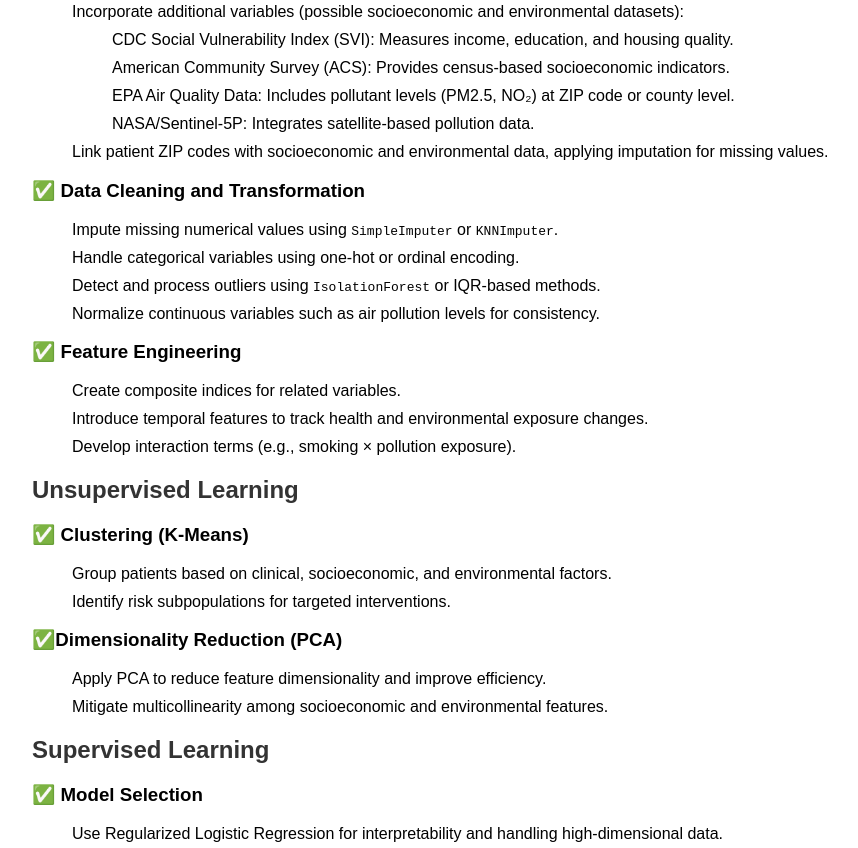
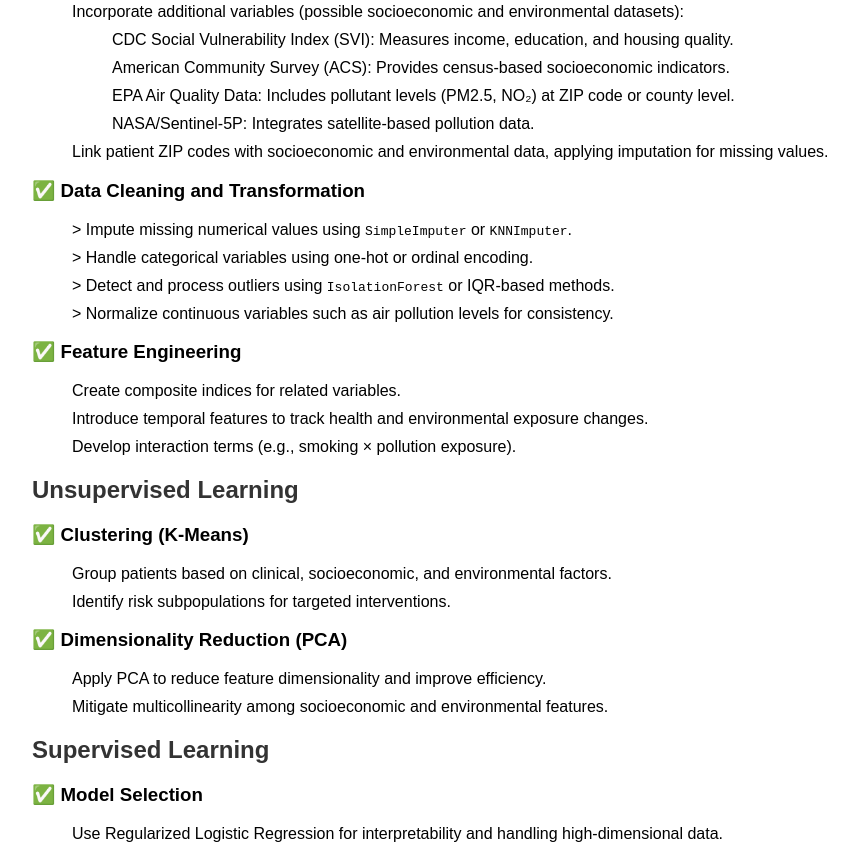
Before and after one commit to annayirp/CS7641_Project, a plain HTML site: page index.html in a window 1280 px wide. Shown: the part 676-1524 px from the top of the page, without its empty margins (8-866 px from the left). Drawn offline with Linux system fonts and the light colour scheme.

Commit message:
updating methods.html

```diff
--- a/index.html
+++ b/index.html
@@ -53,10 +53,10 @@
 
             <h3>✅ Data Cleaning and Transformation</h3>
             <ul>
-                <li>Impute missing numerical values using <code>SimpleImputer</code> or <code>KNNImputer</code>.</li>
-                <li>Handle categorical variables using one-hot or ordinal encoding.</li>
-                <li>Detect and process outliers using <code>IsolationForest</code> or IQR-based methods.</li>
-                <li>Normalize continuous variables such as air pollution levels for consistency.</li>
+                <li>> Impute missing numerical values using <code>SimpleImputer</code> or <code>KNNImputer</code>.</li>
+                <li>> Handle categorical variables using one-hot or ordinal encoding.</li>
+                <li>> Detect and process outliers using <code>IsolationForest</code> or IQR-based methods.</li>
+                <li>> Normalize continuous variables such as air pollution levels for consistency.</li>
             </ul>
 
             <h3>✅ Feature Engineering</h3>
@@ -75,7 +75,7 @@
                 <li>Identify risk subpopulations for targeted interventions.</li>
             </ul>
 
-            <h3>✅Dimensionality Reduction (PCA)</h3>
+            <h3>✅ Dimensionality Reduction (PCA)</h3>
             <ul>
                 <li>Apply PCA to reduce feature dimensionality and improve efficiency.</li>
                 <li>Mitigate multicollinearity among socioeconomic and environmental features.</li>
```
